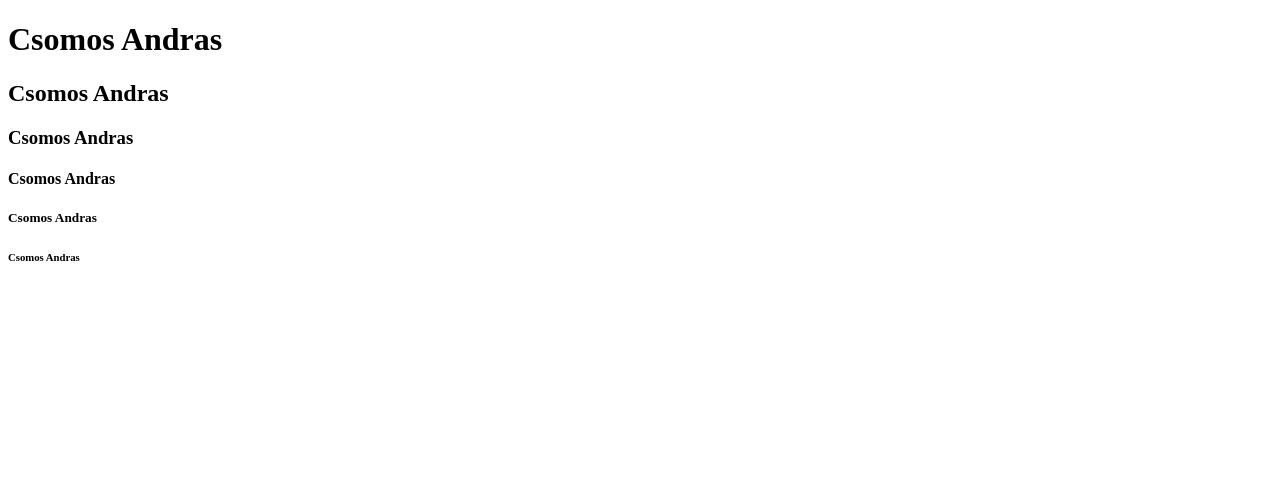
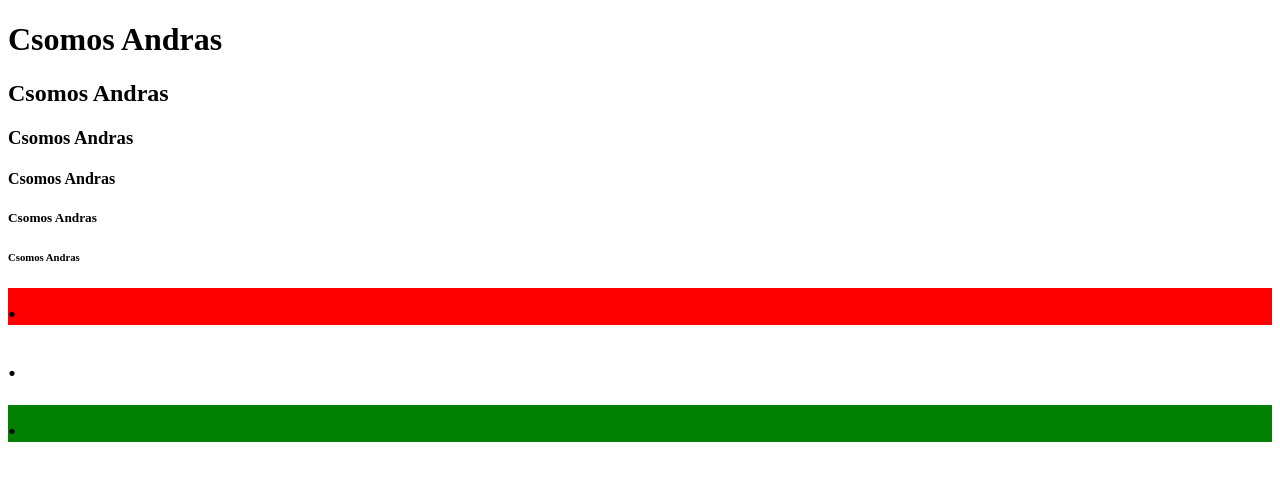
Before and after one commit to bandiandra/feladat, a plain HTML site: page index.html in a window 1280 px wide. Drawn offline with Linux system fonts and the light colour scheme.

Commit message:
Update index.html

```diff
--- a/index.html
+++ b/index.html
@@ -9,8 +9,8 @@
 <h5>Csomos Andras</h5>
 <h6>Csomos Andras</h6>
 
-<h1 style="background-color:Red;"</h1>
-<h1 style="background-color:White;"</h1>
-<h1 style="background-color:Green;"</h1>
+<h1 style="background-color:Red;">.</h1>
+<h1 style="background-color:White;">.</h1>
+<h1 style="background-color:Green;">.</h1>
 </body>
 </html>
```
